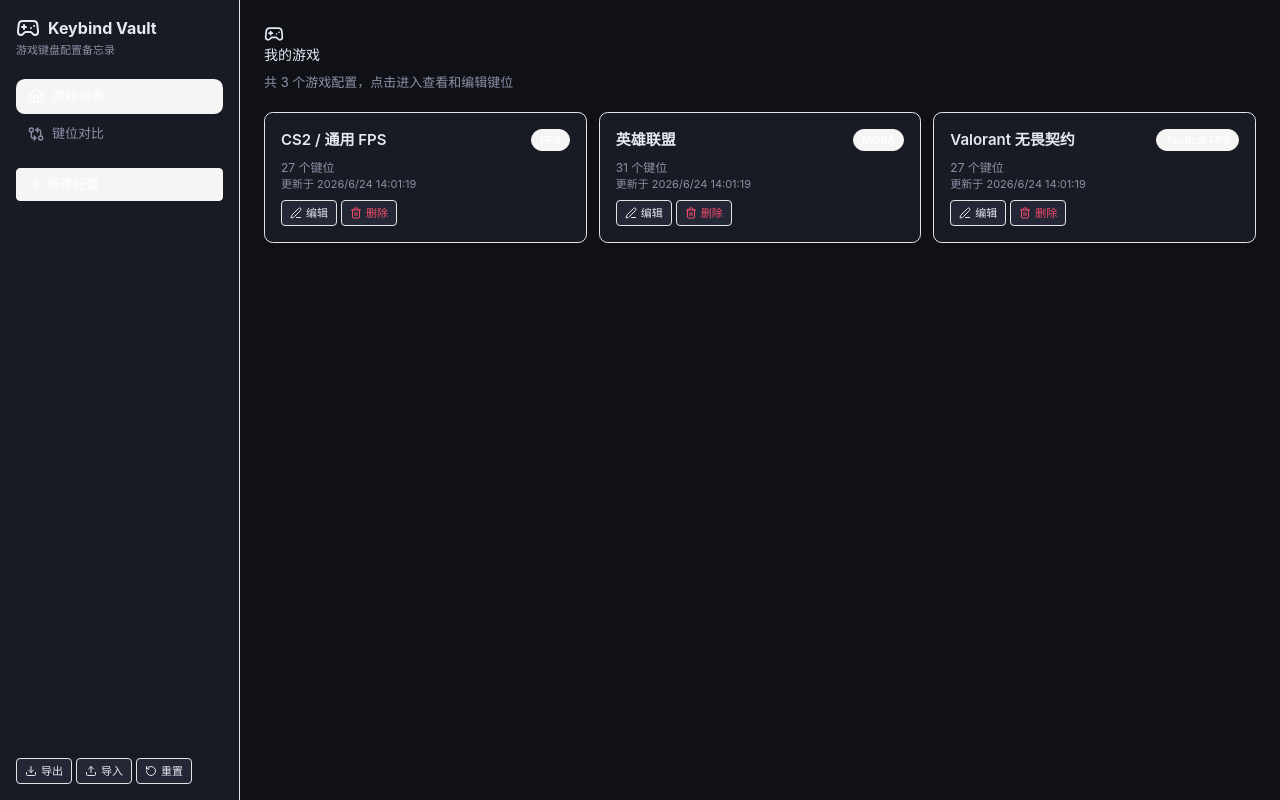
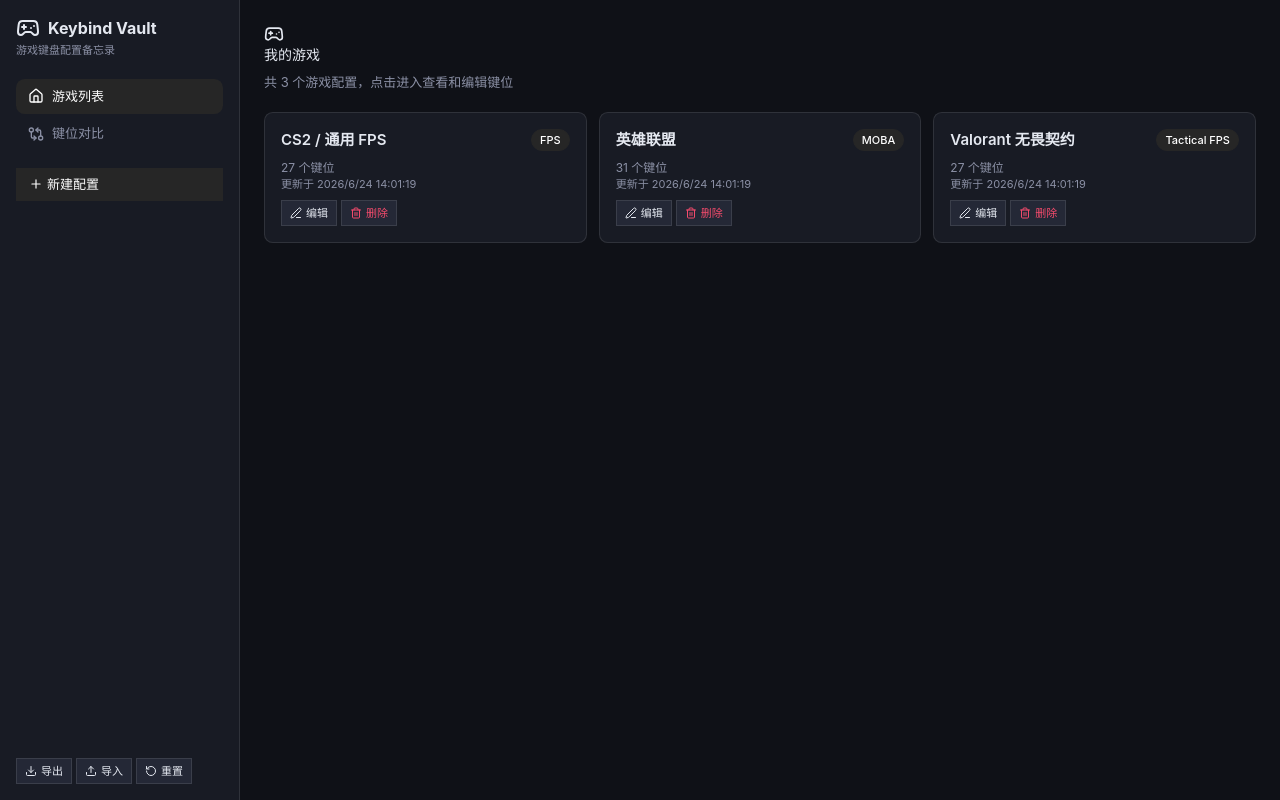
Before and after one commit to LiCanFu/Keybind-Vault, a React (Vite) app: page / in a window 1280 px wide. Built offline with nearby package versions, Linux system fonts and the light colour scheme.

Commit message:
fix: 启用 Tailwind 暗色主题 — 修复 shadcn 组件白色选中效果

```diff
--- a/src/App.css
+++ b/src/App.css
@@ -6,7 +6,6 @@
   --bg-primary: #0f1117;
   --bg-secondary: #181b24;
   --bg-tertiary: #242836;
-  --border: #2e3348;
   --text-primary: #e4e8f0;
   --text-secondary: #8b90a5;
   --accent: #6c8cff;
@@ -15,8 +14,6 @@
   --warning: #f0a050;
   --success: #4bc48a;
   --sidebar-width: 240px;
-  --radius: 8px;
-  --radius-sm: 4px;
 
   --cat-movement: #6c8cff;
   --cat-combat: #f44b6c;
--- a/src/index.css
+++ b/src/index.css
@@ -9,6 +9,11 @@
   height: 100%;
   margin: 0;
   padding: 0;
+}
+
+body {
+  background-color: hsl(var(--background));
+  color: hsl(var(--foreground));
 }
 
 @theme inline {
```
Also changed, not shown: index.html (+1 -1 lines).
